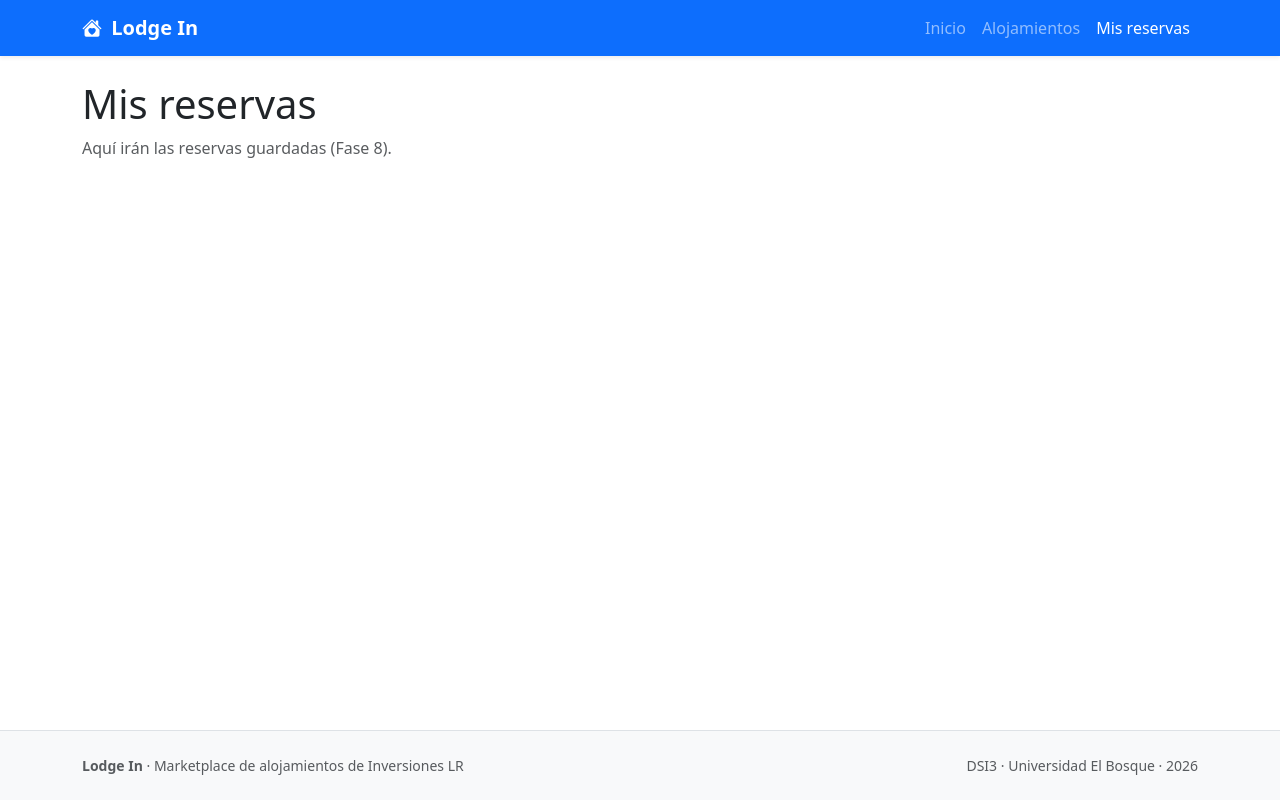
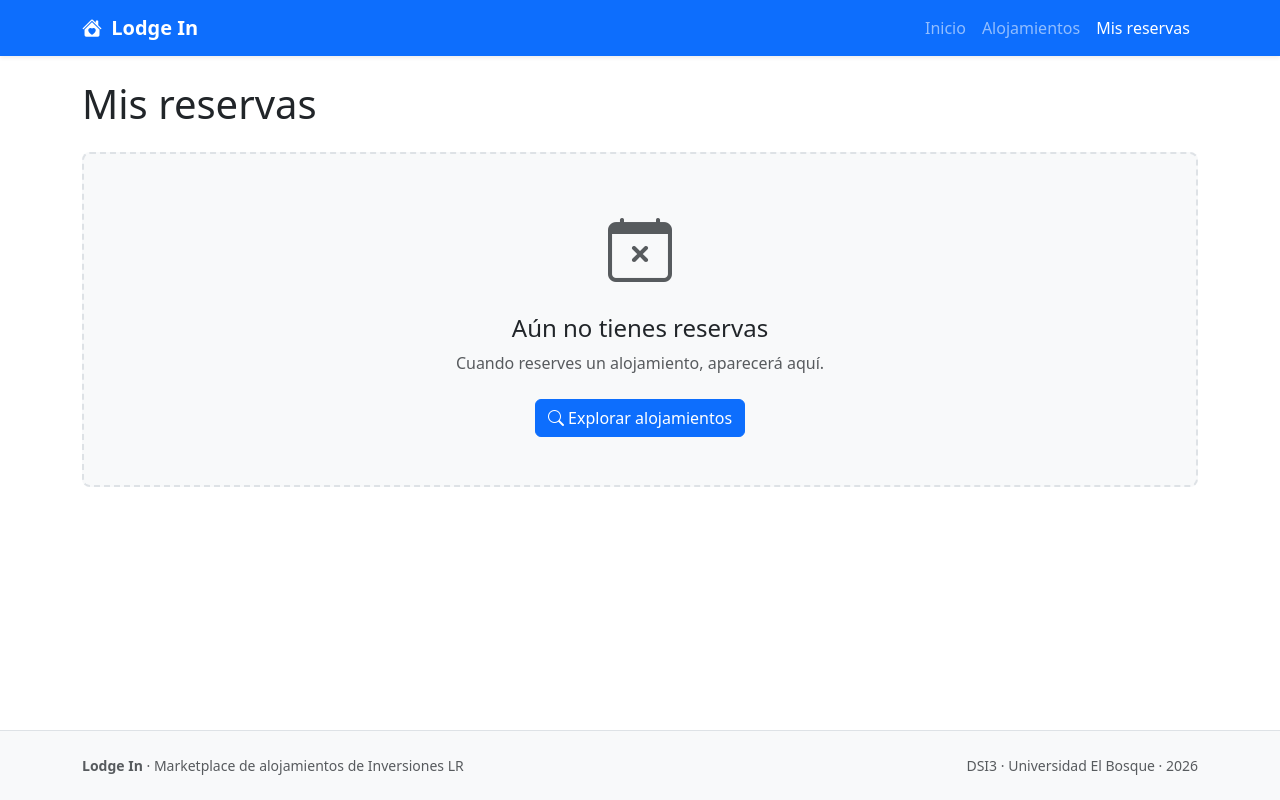
Before and after one commit to judalesa/Lodge-In, an Angular app: page /mis-reservas in a window 1280 px wide. Built offline with nearby package versions, Linux system fonts and the light colour scheme.

Commit message:
feat(shared): crear componente de estado vacío

```diff
--- a/src/app/pages/mis-reservas/mis-reservas.html
+++ b/src/app/pages/mis-reservas/mis-reservas.html
@@ -1,2 +1,12 @@
-<h1>Mis reservas</h1>
-<p class="text-muted">Aquí irán las reservas guardadas (Fase 8).</p>
+<h1 class="mb-4">Mis reservas</h1>
+
+<!-- Por ahora siempre vacío; en la Fase 8 solo se muestra cuando no hay reservas. -->
+<app-estado-vacio
+  icono="calendar-x"
+  titulo="Aún no tienes reservas"
+  mensaje="Cuando reserves un alojamiento, aparecerá aquí."
+>
+  <a routerLink="/alojamientos" class="btn btn-primary">
+    <i class="bi bi-search"></i> Explorar alojamientos
+  </a>
+</app-estado-vacio>
--- a/src/app/pages/mis-reservas/mis-reservas.ts
+++ b/src/app/pages/mis-reservas/mis-reservas.ts
@@ -1,8 +1,10 @@
 import { Component } from '@angular/core';
+import { RouterLink } from '@angular/router';
+import { EstadoVacio } from '../../shared/components/estado-vacio/estado-vacio';
 
 /** Reservas que el usuario ha hecho (guardadas en el navegador). */
 @Component({
-  imports: [],
+  imports: [RouterLink, EstadoVacio],
   selector: 'app-mis-reservas',
   styleUrl: './mis-reservas.css',
   templateUrl: './mis-reservas.html',
--- /dev/null
+++ b/src/app/shared/components/estado-vacio/estado-vacio.css
@@ -0,0 +1,11 @@
+/* Recuadro con borde punteado para que se note que es un espacio "vacío". */
+.estado-vacio {
+  border: 2px dashed var(--bs-border-color);
+  background-color: var(--bs-tertiary-bg);
+}
+
+/* Ícono grande y gris. */
+.icono {
+  font-size: 4rem;
+  color: var(--bs-secondary-color);
+}
--- /dev/null
+++ b/src/app/shared/components/estado-vacio/estado-vacio.html
@@ -0,0 +1,9 @@
+<div class="estado-vacio text-center rounded-3 p-5">
+  <i class="bi bi-{{ icono() }} icono"></i>
+  <h2 class="h4 mt-3">{{ titulo() }}</h2>
+  @if (mensaje()) {
+    <p class="text-muted mb-4">{{ mensaje() }}</p>
+  }
+  <!-- Aquí aparece lo que la página ponga entre <app-estado-vacio> y </app-estado-vacio> -->
+  <ng-content />
+</div>
--- /dev/null
+++ b/src/app/shared/components/estado-vacio/estado-vacio.ts
@@ -0,0 +1,22 @@
+import { Component, input } from '@angular/core';
+
+/**
+ * Mensaje para cuando no hay nada que mostrar (sin resultados, sin reservas...).
+ * Cada página pone su propio botón dentro de la etiqueta, y se muestra en el <ng-content />.
+ */
+@Component({
+  imports: [],
+  selector: 'app-estado-vacio',
+  styleUrl: './estado-vacio.css',
+  templateUrl: './estado-vacio.html',
+})
+export class EstadoVacio {
+  /** Nombre del ícono de Bootstrap Icons, sin el prefijo "bi-" (ej.: "search"). */
+  readonly icono = input<string>('inbox');
+
+  /** Título corto en negrita. */
+  readonly titulo = input<string>('No hay nada por aquí');
+
+  /** Texto de ayuda debajo del título. */
+  readonly mensaje = input<string>('');
+}
```
